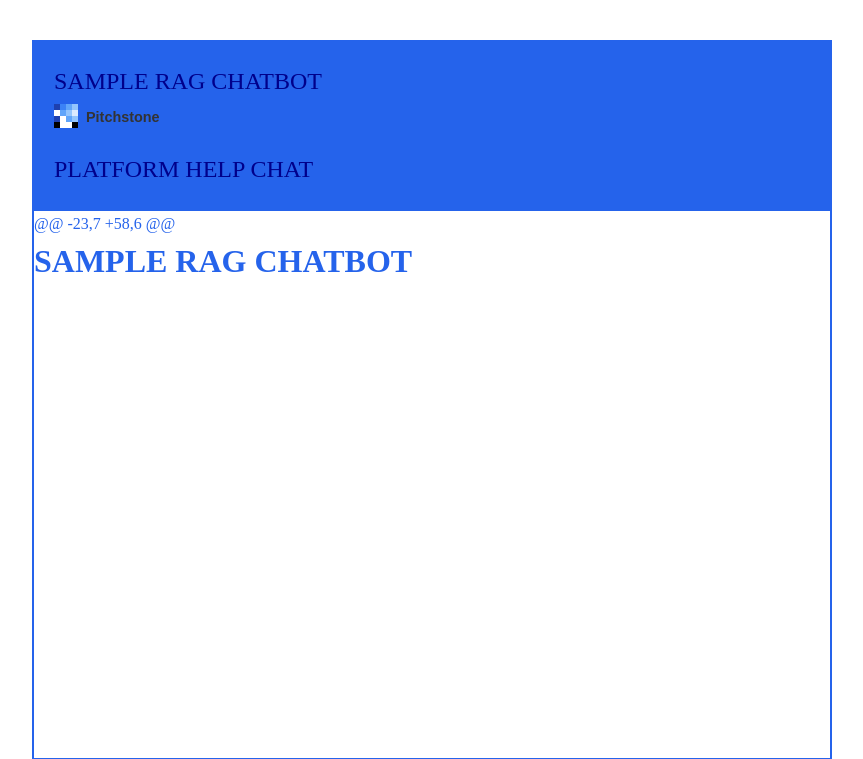
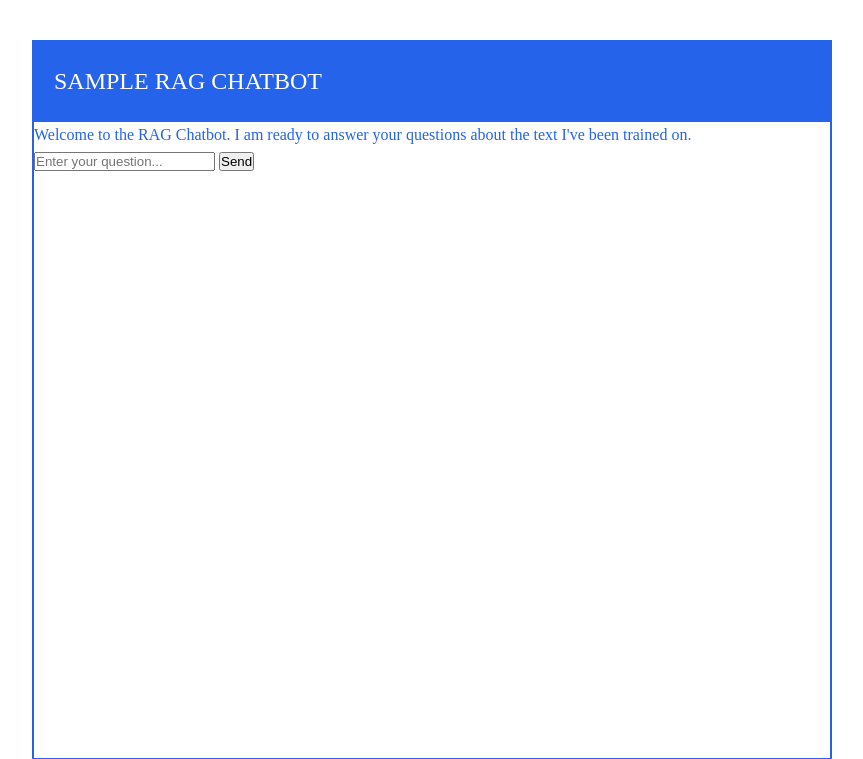
Before and after one commit to amelia-ps/platform-help2, a Flask app: page / in a window 1280 px wide. Shown: the top 759 px of the page, without its empty margins (208-1071 px from the left). Run offline with Flask 3, Linux system fonts and the light colour scheme.

Commit message:
Update index.html

```diff
--- a/templates/index.html
+++ b/templates/index.html
@@ -1,72 +1,89 @@
+<!DOCTYPE html>
+<html lang="en">
 <head>
     <meta charset="UTF-8">
     <meta name="viewport" content="width=device-width, initial-scale=1.0">
     <title>SAMPLE RAG CHATBOT</title>
-    <title>Platform Help Chat</title>
     <link rel="stylesheet" href="{{ url_for('static', filename='css/style.css') }}">
-    <style>
-        .chat-header h1 {
-            color: darkblue !important;
-        }
-        .chat-messages {
-            padding-bottom: 30px;
-        }
-    </style>
 </head>
 <body>
     <div class="chat-container">
         <div class="chat-header">
             <h1>SAMPLE RAG CHATBOT</h1>
-            <div style="margin-bottom: 10px;">
-                <svg width="200" height="40" viewBox="0 0 500 80" xmlns="http://www.w3.org/2000/svg">
-                    <!-- Blue squares pattern -->
-                    <rect x="0" y="0" width="15" height="15" fill="#1e40af"/>
-                    <rect x="15" y="0" width="15" height="15" fill="#3b82f6"/>
-                    <rect x="30" y="0" width="15" height="15" fill="#60a5fa"/>
-                    <rect x="45" y="0" width="15" height="15" fill="#93c5fd"/>
-
-                    <rect x="0" y="15" width="15" height="15" fill="#ffffff"/>
-                    <rect x="15" y="15" width="15" height="15" fill="#60a5fa"/>
-                    <rect x="30" y="15" width="15" height="15" fill="#93c5fd"/>
-                    <rect x="45" y="15" width="15" height="15" fill="#dbeafe"/>
-
-                    <rect x="0" y="30" width="15" height="15" fill="#1e40af"/>
-                    <rect x="15" y="30" width="15" height="15" fill="#ffffff"/>
-                    <rect x="30" y="30" width="15" height="15" fill="#60a5fa"/>
-                    <rect x="45" y="30" width="15" height="15" fill="#93c5fd"/>
-
-                    <rect x="0" y="45" width="15" height="15" fill="#000000"/>
-                    <rect x="15" y="45" width="15" height="15" fill="#ffffff"/>
-                    <rect x="30" y="45" width="15" height="15" fill="#ffffff"/>
-                    <rect x="45" y="45" width="15" height="15" fill="#000000"/>
-
-                    <!-- Text -->
-                    <text x="80" y="45" font-family="Arial, sans-serif" font-size="36" font-weight="bold" fill="#333333">Pitchstone</text>
-                </svg>
-            </div>
-            <h1>Platform Help Chat</h1>
         </div>
         <div class="chat-messages" id="chat-messages">
             <div class="message bot">
-@@ -23,7 +58,6 @@ <h1>SAMPLE RAG CHATBOT</h1>
+                Welcome to the RAG Chatbot. I am ready to answer your questions about the text I've been trained on.
+            </div>
+        </div>
+        <div class="chat-input">
+            <form id="chat-form">
+                <input type="text" id="user-input" placeholder="Enter your question..." required>
+                <button type="submit">Send</button>
             </form>
         </div>
     </div>
-
     <script>
         document.getElementById('chat-form').addEventListener('submit', async (e) => {
             e.preventDefault();
-@@ -77,7 +111,6 @@ <h1>SAMPLE RAG CHATBOT</h1>
+
+            const userInput = document.getElementById('user-input');
+            const question = userInput.value;
+            const submitButton = e.target.querySelector('button');
+
+            // Disable the submit button while processing
+            submitButton.disabled = true;
+
+            // Add user message to chat
+            addMessage(question, 'user');
+            userInput.value = '';
+
+            try {
+                console.log('Sending request to server...');
+                const response = await fetch('/ask', {
+                    method: 'POST',
+                    headers: {
+                        'Content-Type': 'application/json',
+                    },
+                    body: JSON.stringify({ question: question })
+                });
+
+                console.log('Response received:', response);
+
+                if (!response.ok) {
+                    const errorData = await response.json();
+                    throw new Error(errorData.error || `HTTP error! status: ${response.status}`);
+                }
+
+                const data = await response.json();
+                console.log('Data received:', data);
+
+                // Add bot response to chat
+                addMessage(data.answer, 'bot');
+
+                // Add context if available
+                if (data.context && data.context.length > 0) {
+                    addMessage('Context used:', 'system');
+                    data.context.forEach((chunk, index) => {
+                        addMessage(`Chunk ${index + 1}: ${chunk}`, 'system');
+                    });
+                }
+            } catch (error) {
+                console.error('Error details:', error);
+                addMessage(`Error: ${error.message}`, 'error');
+            } finally {
+                // Re-enable the submit button
                 submitButton.disabled = false;
             }
         });
-
         function addMessage(text, type) {
             const messagesDiv = document.getElementById('chat-messages');
             const messageDiv = document.createElement('div');
-@@ -88,4 +121,4 @@ <h1>SAMPLE RAG CHATBOT</h1>
+            messageDiv.className = `message ${type}`;
+            messageDiv.textContent = text;
+            messagesDiv.appendChild(messageDiv);
+            messagesDiv.scrollTop = messagesDiv.scrollHeight;
         }
     </script>
 </body>
 </html>
-</html>
```
Lines whose indentation alone changed are shown as unchanged.
